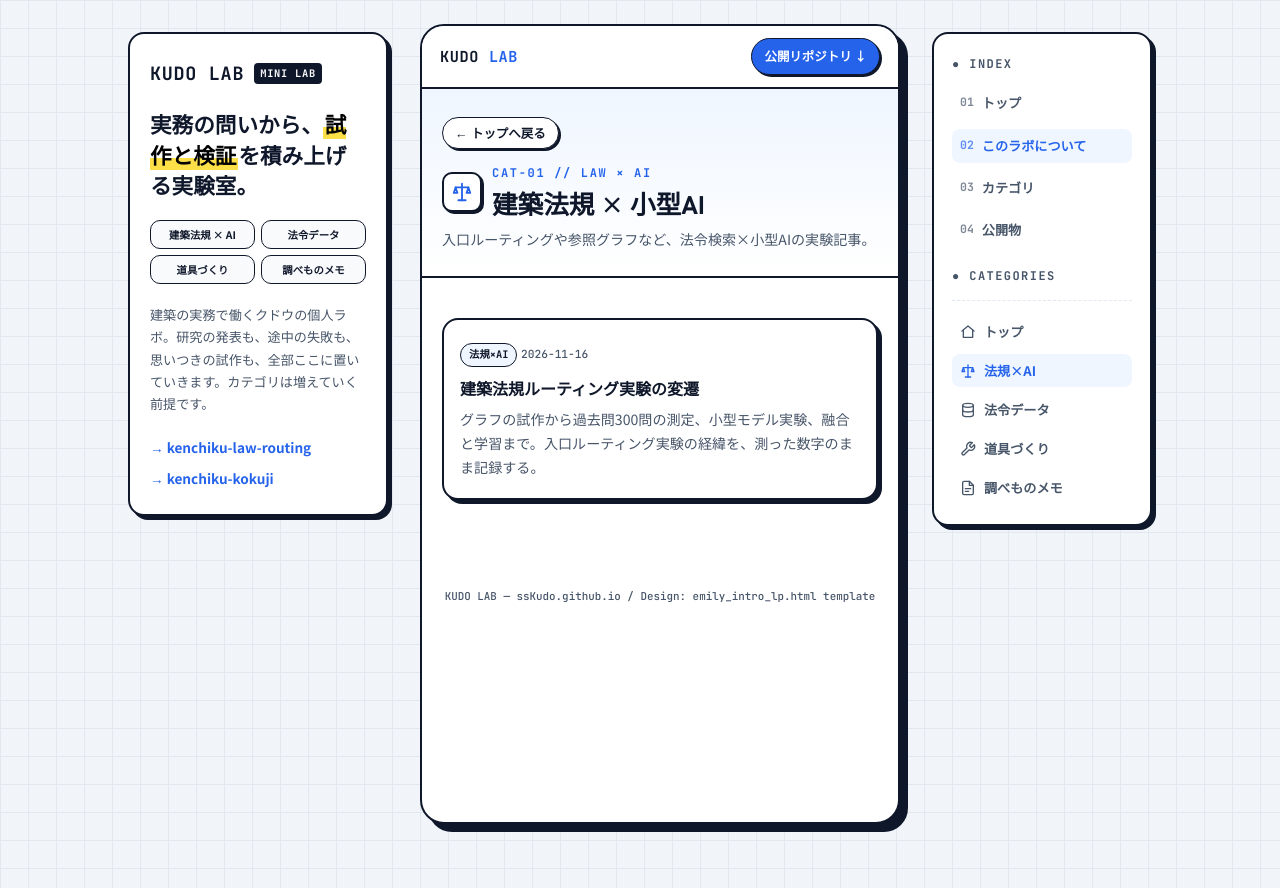
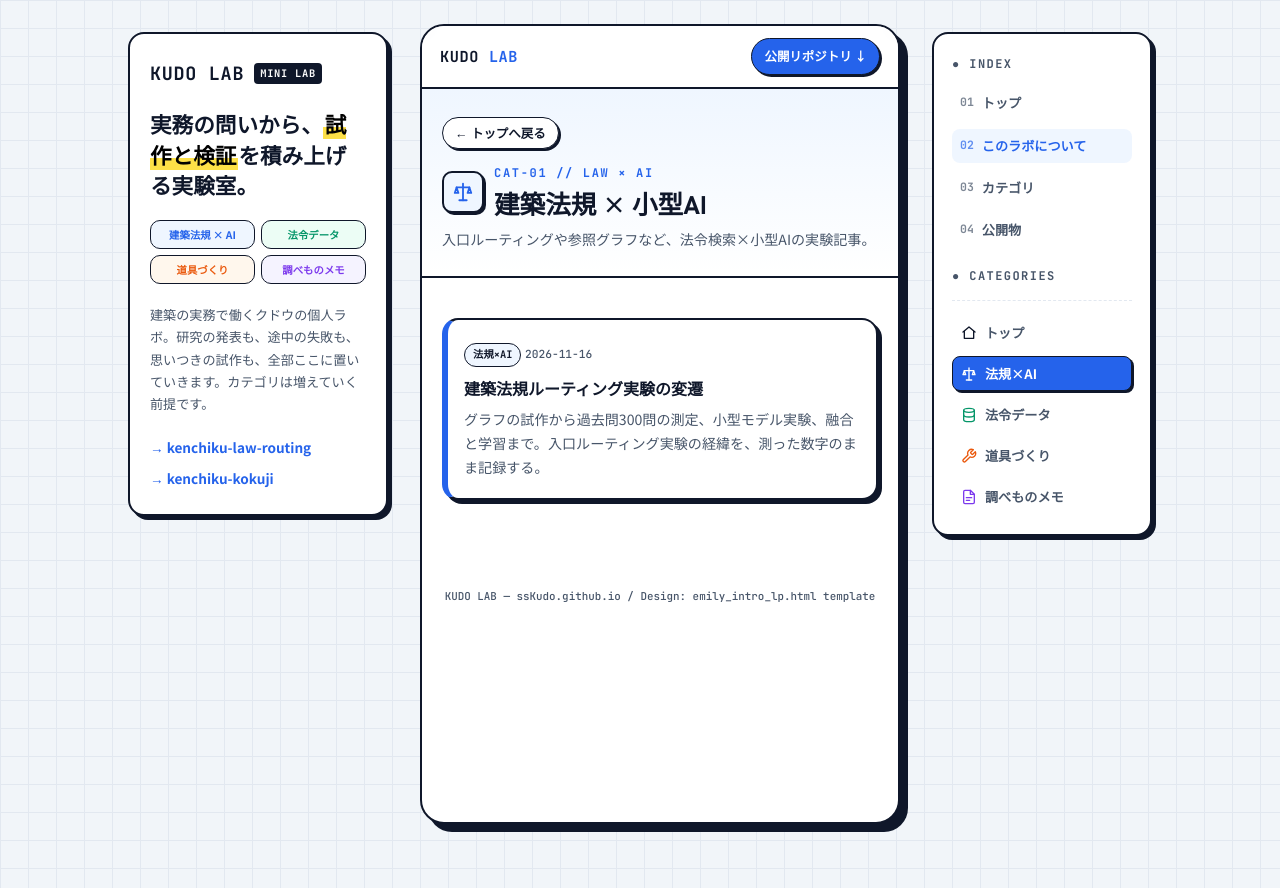
Before and after one commit to ssKudo/ssKudo.github.io, a plain HTML site: page index.html in a window 1280 px wide. Both pictures are taken after a click on the button "法規×AI". Drawn offline with Linux system fonts and the light colour scheme.

Commit message:
Add distinct theme colors for category buttons and pages

```diff
--- a/index.html
+++ b/index.html
@@ -71,30 +71,40 @@ body{font-family:var(--font-sans);color:var(--ink);background-color:var(--bg-out
 .cat-num{font-family:var(--font-mono);font-size:.7rem;color:var(--accent);font-weight:700}
 footer.lp-footer{padding:24px 20px;text-align:center}
 footer small{font-family:var(--font-mono);font-size:.68rem;color:var(--ink-sub)}
-.mobile-bar{position:fixed;left:0;right:0;bottom:0;display:grid;grid-template-columns:repeat(5,1fr);gap:4px;padding:6px 8px calc(6px + env(safe-area-inset-bottom));background:rgba(255,255,255,.96);backdrop-filter:blur(8px);border-top:2px solid var(--line);z-index:40}
-.mob-btn{display:flex;flex-direction:column;align-items:center;justify-content:center;gap:2px;padding:6px 2px;border:1.5px solid transparent;border-radius:10px;background:transparent;color:var(--ink-sub);font-family:var(--font-sans);font-size:.64rem;font-weight:700;cursor:pointer;line-height:1.2}
+[data-view="home"],[data-cat="home"]{--cat-color:#0f172a;--cat-soft:#f1f5f9}
+[data-view="law"],[data-cat="law"]{--cat-color:#2563eb;--cat-soft:#eff6ff}
+[data-view="data"],[data-cat="data"]{--cat-color:#059669;--cat-soft:#ecfdf5}
+[data-view="tool"],[data-cat="tool"]{--cat-color:#ea580c;--cat-soft:#fff7ed}
+[data-view="note"],[data-cat="note"]{--cat-color:#7c3aed;--cat-soft:#f5f3ff}
+.mobile-bar{position:fixed;left:0;right:0;bottom:0;display:grid;grid-template-columns:repeat(5,1fr);gap:5px;padding:6px 8px calc(6px + env(safe-area-inset-bottom));background:rgba(255,255,255,.96);backdrop-filter:blur(8px);border-top:2px solid var(--line);z-index:40}
+.mob-btn{display:flex;flex-direction:column;align-items:center;justify-content:center;gap:2px;padding:6px 2px;border:1.5px solid var(--line);border-radius:10px;background:var(--cat-soft);color:var(--cat-color);font-family:var(--font-sans);font-size:.64rem;font-weight:700;cursor:pointer;line-height:1.2;transition:transform .1s}
 .mob-btn svg{width:20px;height:20px;stroke:currentColor;fill:none;stroke-width:2;stroke-linecap:round;stroke-linejoin:round}
-.mob-btn.active{background:var(--accent-soft);color:var(--accent);border-color:var(--line);box-shadow:var(--shadow-sm)}
+.mob-btn.active{background:var(--cat-color);color:#fff;border-color:var(--line);box-shadow:var(--shadow-sm);transform:translateY(-2px)}
 @media(min-width:1024px){.mobile-bar{display:none}}
 .view-hidden{display:none}
-.cat-header{background:linear-gradient(180deg,#eff6ff 0%,#ffffff 100%);padding:28px 20px 24px;border-bottom:2px solid var(--line)}
+.cat-header{background:linear-gradient(180deg,var(--cat-soft) 0%,#ffffff 100%);padding:28px 20px 24px;border-bottom:2px solid var(--line)}
+.cat-header .eyebrow{color:var(--cat-color)}
 .cat-header-top{display:flex;align-items:center;gap:10px;margin-bottom:8px}
-.cat-icon-box{display:inline-flex;align-items:center;justify-content:center;width:40px;height:40px;border:2px solid var(--line);border-radius:10px;background:#fff;box-shadow:var(--shadow-sm);color:var(--accent)}
+.cat-icon-box{display:inline-flex;align-items:center;justify-content:center;width:42px;height:42px;border:2px solid var(--line);border-radius:10px;background:var(--cat-soft);box-shadow:var(--shadow-sm);color:var(--cat-color)}
 .cat-icon-box svg{width:22px;height:22px;stroke:currentColor;fill:none;stroke-width:2;stroke-linecap:round;stroke-linejoin:round}
 .cat-back{display:inline-flex;align-items:center;gap:6px;margin-bottom:14px;padding:6px 12px;border:1.5px solid var(--line);border-radius:999px;background:#fff;color:var(--ink);font-size:.78rem;font-weight:700;cursor:pointer;box-shadow:var(--shadow-sm)}
-.post-card{cursor:pointer;transition:transform .1s}
+.post-card{cursor:pointer;transition:transform .1s;border-left:6px solid var(--cat-color)}
 .post-card:active{transform:translate(2px,2px)}
-.post-empty{text-align:center;padding:32px 18px;background:var(--bg-soft)}
+.post-empty{text-align:center;padding:32px 18px;background:var(--cat-soft)}
 .post-empty p{margin-top:6px}
 .post-detail-body{margin-top:16px;font-size:.92rem;line-height:1.85;color:var(--ink)}
-.post-detail-body h4{font-family:var(--font-display);font-size:1.1rem;font-weight:900;margin:20px 0 8px}
+.post-detail-body h4{font-family:var(--font-display);font-size:1.1rem;font-weight:900;margin:20px 0 8px;padding-left:10px;border-left:4px solid var(--cat-color)}
 .post-detail-body p{margin-bottom:12px;color:var(--ink)}
 .cat-nav-list{list-style:none;display:flex;flex-direction:column;gap:6px;margin-top:14px;padding-top:14px;border-top:1.5px dashed var(--bg-grid)}
-.cat-nav-btn{width:100%;display:flex;align-items:center;gap:8px;padding:7px 8px;border:none;border-radius:8px;background:transparent;color:var(--ink-sub);font-family:var(--font-sans);font-size:.82rem;font-weight:700;cursor:pointer;text-align:left}
-.cat-nav-btn svg{width:16px;height:16px;stroke:currentColor;fill:none;stroke-width:2;stroke-linecap:round;stroke-linejoin:round;flex-shrink:0}
-.cat-nav-btn:hover,.cat-nav-btn.active{background:var(--accent-soft);color:var(--accent)}
+.cat-nav-btn{width:100%;display:flex;align-items:center;gap:8px;padding:7px 8px;border:1.5px solid transparent;border-radius:8px;background:transparent;color:var(--ink-sub);font-family:var(--font-sans);font-size:.82rem;font-weight:700;cursor:pointer;text-align:left}
+.cat-nav-btn svg{width:16px;height:16px;stroke:var(--cat-color);fill:none;stroke-width:2;stroke-linecap:round;stroke-linejoin:round;flex-shrink:0}
+.cat-nav-btn:hover{background:var(--cat-soft);color:var(--cat-color)}
+.cat-nav-btn.active{background:var(--cat-color);color:#fff;border-color:var(--line);box-shadow:var(--shadow-sm)}
+.cat-nav-btn.active svg{stroke:#fff}
 .card-actions{margin-top:10px;display:flex;flex-wrap:wrap;gap:12px;align-items:center}
-.btn-cat-link{display:inline-flex;align-items:center;gap:4px;padding:5px 10px;border:1.5px solid var(--line);border-radius:8px;background:var(--accent-soft);color:var(--accent);font-size:.78rem;font-weight:700;cursor:pointer}
+.btn-cat-link{display:inline-flex;align-items:center;gap:4px;padding:5px 10px;border:1.5px solid var(--line);border-radius:8px;background:var(--cat-soft);color:var(--cat-color);font-size:.78rem;font-weight:700;cursor:pointer}
+.chip[data-view]{background:var(--cat-soft);color:var(--cat-color)}
+.chip[data-view]:hover{background:var(--cat-color);color:#fff}
 </style>
 </head>
 <body>
@@ -347,6 +357,7 @@ function showView(viewName,scrollTop=true){
   topBanner.classList.add('view-hidden');
   viewHome.classList.add('view-hidden');
   viewCat.classList.remove('view-hidden');
+  viewCat.dataset.cat=viewName;
   document.getElementById('cat-icon-box').innerHTML=cat.icon;
   document.getElementById('cat-eyebrow').textContent=cat.eyebrow;
   document.getElementById('cat-title').textContent=cat.title;
```
